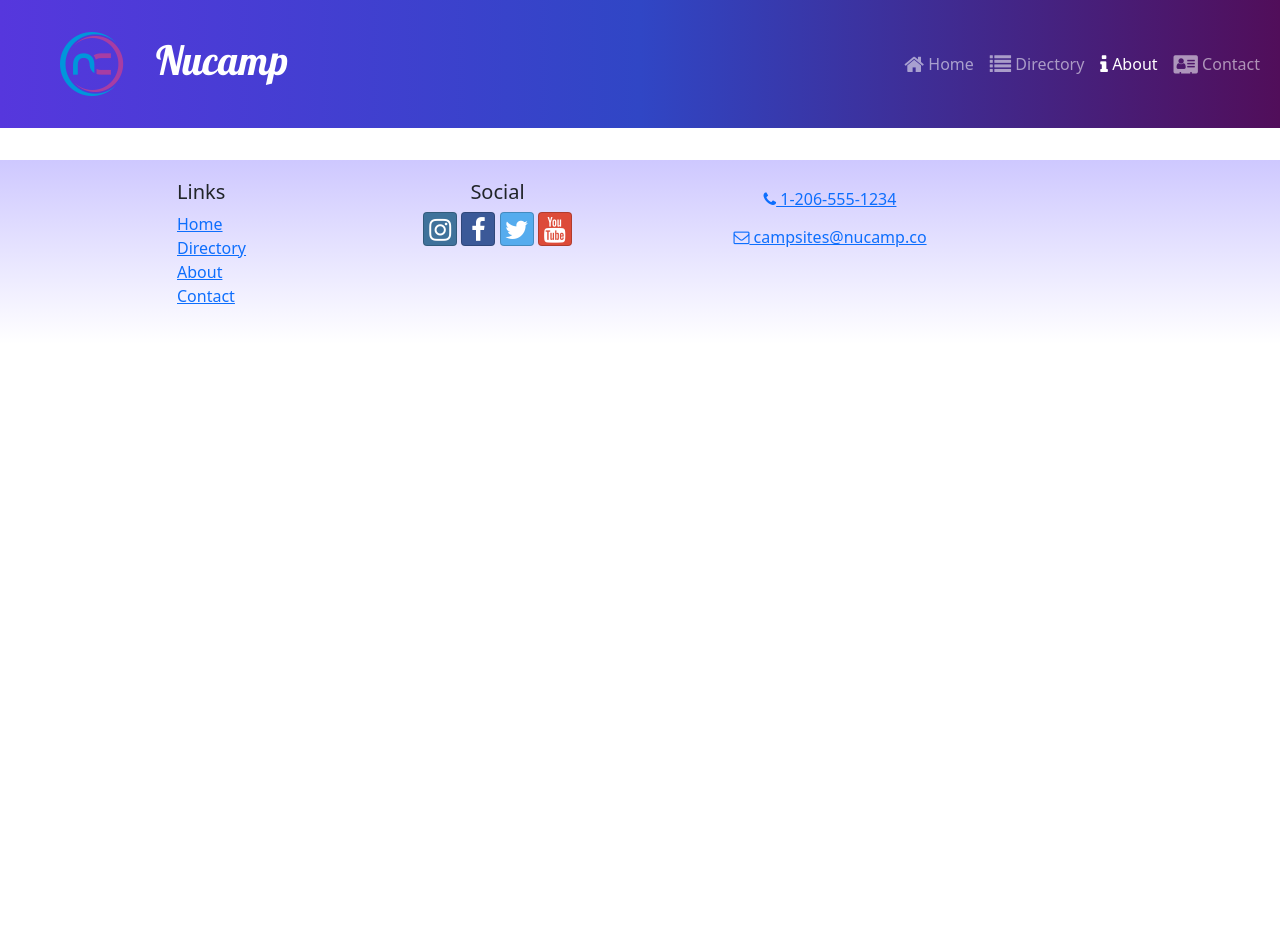
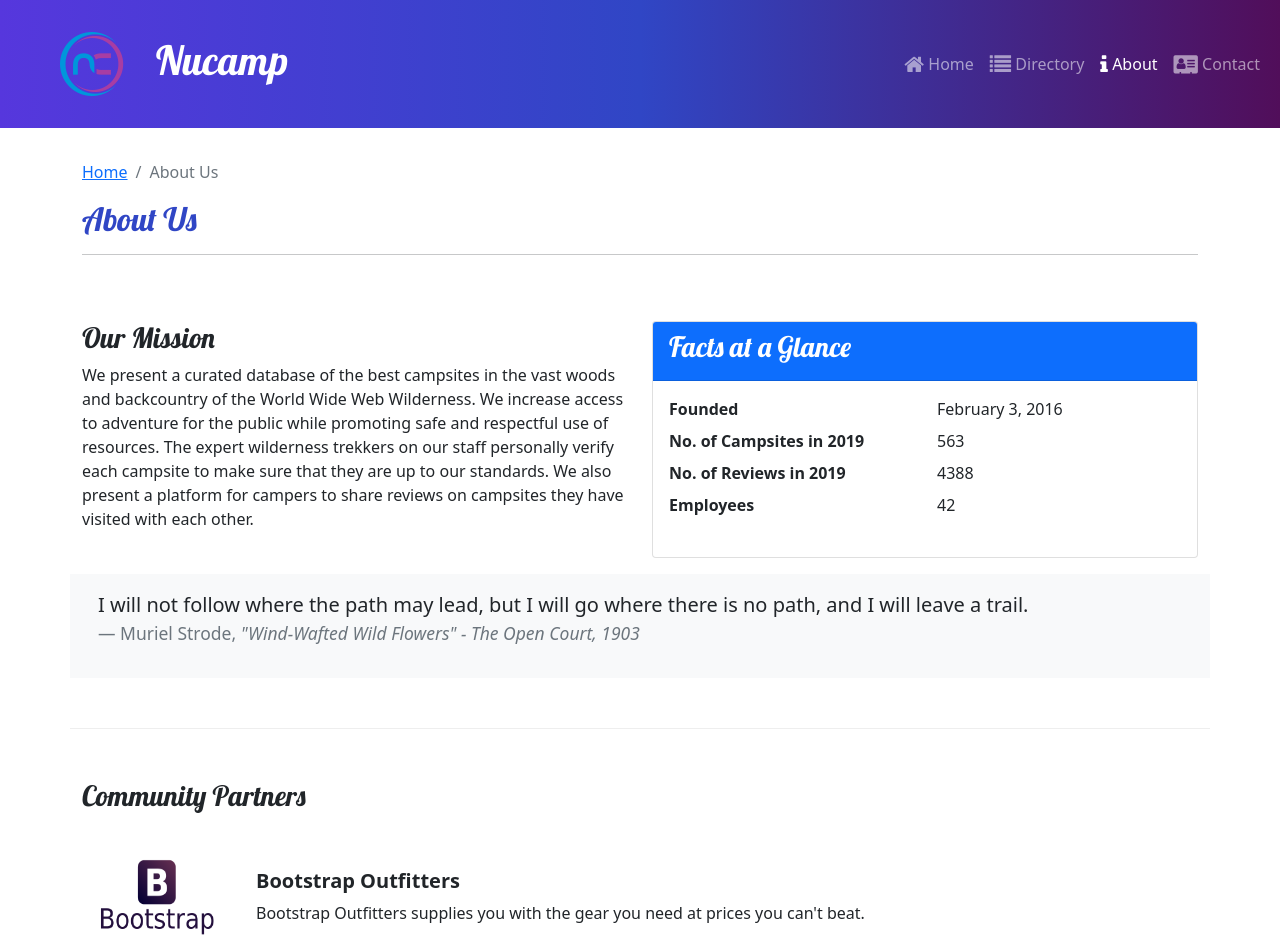
Before and after one commit to jnaranj21/nucampsite-react, a React (Create React App) app: page /about in a window 1280 px wide. Shown: the top 952 px of the page. Before the commit the page ends 800 px from the top, so only its background shows below. Built offline with nearby package versions, Linux system fonts and the light colour scheme.

Commit message:
AboutPage, Partner and PartnersList

```diff
--- a/src/App.js
+++ b/src/App.js
@@ -6,6 +6,7 @@
 import Header from "./components/Header";
 import Footer from "./components/Footer";
 import CampsiteDetailPage from "./pages/CampisteDetailPage";
+import AboutPage from "./pages/AboutPage";
 import "./App.css";
 
 function App() {
@@ -17,6 +18,7 @@
         <Route path="contact" element={<ContactPage />} />
         <Route path="directory" element={<CampsitesDirectoryPage />} />
         <Route path="directory/:campsiteId" element={<CampsiteDetailPage />} />
+        <Route path="about" element={<AboutPage />} />
       </Routes>
       <Footer />
     </div>
--- /dev/null
+++ b/src/components/Partner.js
@@ -0,0 +1,17 @@
+const Partner = ({ partner }) => {
+  if (partner) {
+    const { image, name, description } = partner;
+    return (
+      <>
+        <img src={image} alt={name} style={{ width: "150px" }} />
+        <div className="m-4">
+          <h5 className="fw-bold">{name}</h5>
+          {description}
+        </div>
+      </>
+    );
+  }
+  return null;
+};
+
+export default Partner;
--- /dev/null
+++ b/src/components/PartnersList.js
@@ -0,0 +1,21 @@
+import { Col } from "reactstrap";
+import Partner from "./Partner";
+import { selectAllPartners } from "../features/partners/partnersSlice";
+
+const PartnersList = () => {
+  const partners = selectAllPartners();
+
+  return (
+    <Col className="mt-4">
+      {partners.map((partner) => {
+        return (
+          <div className="d-flex mb-5" key={partner.id}>
+            <Partner partner={partner} />
+          </div>
+        );
+      })}
+    </Col>
+  );
+};
+
+export default PartnersList;
--- a/src/features/display/DisplayList.js
+++ b/src/features/display/DisplayList.js
@@ -2,9 +2,10 @@
 import DisplayCard from './DisplayCard';
 import { selectFeaturedCampsite } from '../campsites/campsitesSlice';
 import { selectFeaturedPromotion } from '../promotions/promotionsSlice';
+import { selectFeaturedPartner } from '../partners/partnersSlice';
 
 const DisplayList = () => {
-    const items = [selectFeaturedCampsite(), selectFeaturedPromotion()];
+    const items = [selectFeaturedCampsite(), selectFeaturedPromotion(), selectFeaturedPartner()];
 
     return (
         <Row>
--- /dev/null
+++ b/src/features/partners/partnersSlice.js
@@ -0,0 +1,9 @@
+import { PARTNERS } from '../../app/shared/PARTNERS';
+
+export const selectAllPartners = () => {
+    return PARTNERS;
+};
+
+export const selectFeaturedPartner = () => {
+    return PARTNERS.find((partner) => partner.featured);
+};
--- /dev/null
+++ b/src/pages/AboutPage.js
@@ -0,0 +1,68 @@
+import { Col, Row, Container, Card, CardBody, CardHeader } from "reactstrap";
+import SubHeader from "../components/SubHeader";
+import PartnersList from "../components/PartnersList";
+
+const AboutPage = () => {
+  return (
+    <Container>
+      <SubHeader current="About Us" />
+      <Row className="row-content">
+        <Col sm="6">
+          <h3>Our Mission</h3>
+          <p>
+            We present a curated database of the best campsites in the vast
+            woods and backcountry of the World Wide Web Wilderness. We increase
+            access to adventure for the public while promoting safe and
+            respectful use of resources. The expert wilderness trekkers on our
+            staff personally verify each campsite to make sure that they are up
+            to our standards. We also present a platform for campers to share
+            reviews on campsites they have visited with each other.
+          </p>
+        </Col>
+        <Col sm="6">
+          <Card>
+            <CardHeader className="bg-primary text-white">
+              <h3>Facts at a Glance</h3>
+            </CardHeader>
+            <CardBody>
+              <dl className="row">
+                <dt className="col-6">Founded</dt>
+                <dd className="col-6">February 3, 2016</dd>
+                <dt className="col-6">No. of Campsites in 2019</dt>
+                <dd className="col-6">563</dd>
+                <dt className="col-6">No. of Reviews in 2019</dt>
+                <dd className="col-6">4388</dd>
+                <dt className="col-6">Employees</dt>
+                <dd className="col-6">42</dd>
+              </dl>
+            </CardBody>
+          </Card>
+        </Col>
+        <Col className="bg-light mt-3">
+          <CardBody>
+            <blockquote className="blockquote">
+              <p>
+                I will not follow where the path may lead, but I will go where
+                there is no path, and I will leave a trail.
+              </p>
+              <footer className="blockquote-footer">
+                Muriel Strode,{" "}
+                <cite title="Source Title">
+                  "Wind-Wafted Wild Flowers" - The Open Court, 1903
+                </cite>
+              </footer>
+            </blockquote>
+          </CardBody>
+        </Col>
+      </Row>
+      <Row className="row-content">
+        <Col xs="12">
+          <h3>Community Partners</h3>
+        </Col>
+        <PartnersList />
+      </Row>
+    </Container>
+  );
+};
+
+export default AboutPage;
```
